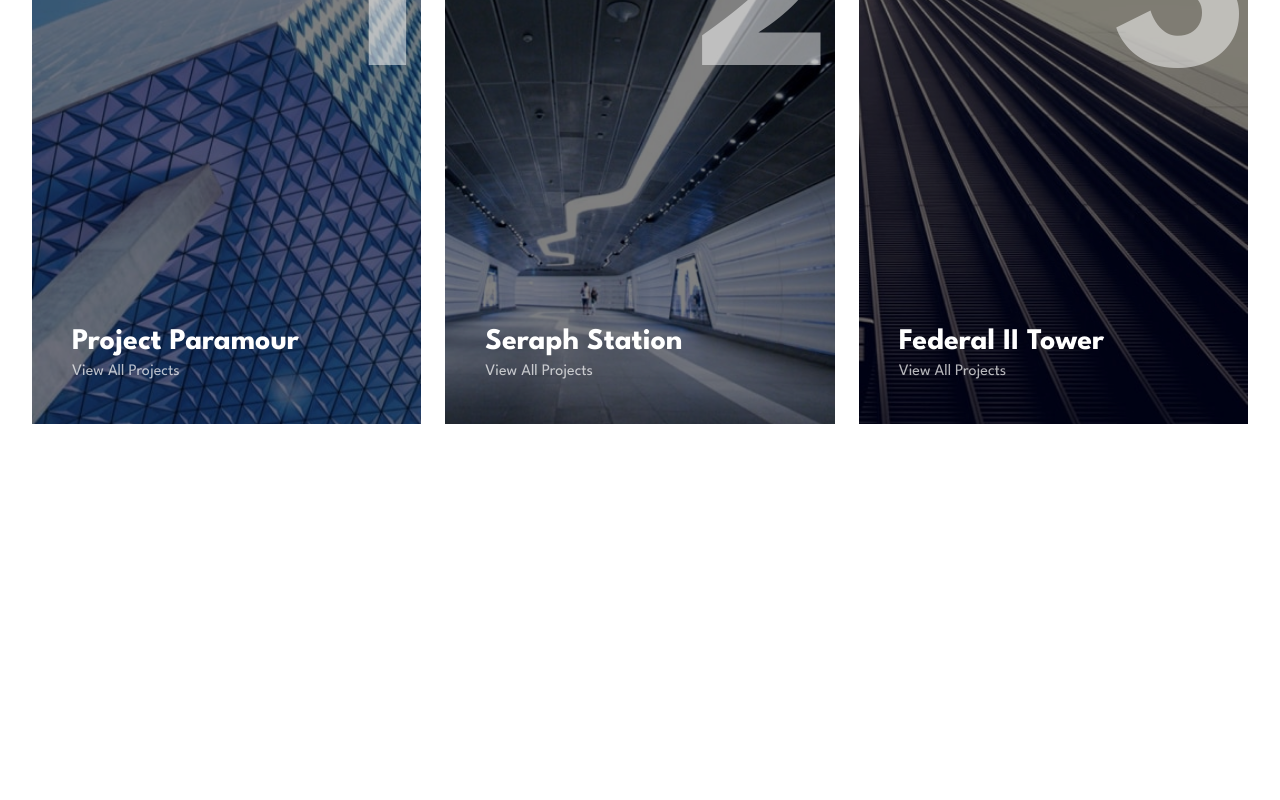
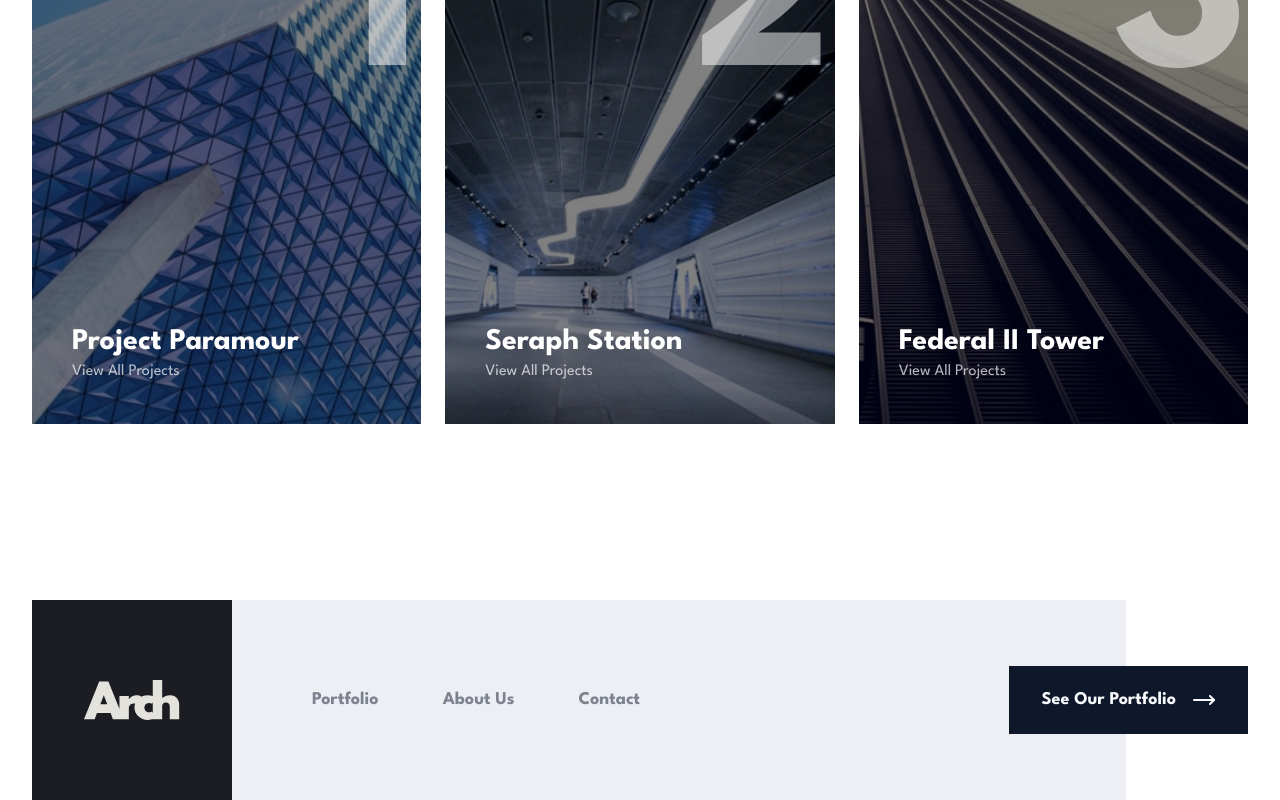
Before and after one commit to AyanorII/arch-studio, a Next.js app: page / in a window 1280 px wide. Shown: the part 2605-3405 px from the top of the page. Before the commit the page ends 3205 px from the top, so only its background shows below. Built offline with nearby package versions, Linux system fonts and the light colour scheme.

Commit message:
add footer

```diff
--- a/app/layout.tsx
+++ b/app/layout.tsx
@@ -4,6 +4,7 @@ import { headers } from "next/headers";
 import "./globals.css";
 
 import { Navbar } from "@/components/navbar";
+import { Footer } from "@/components/pages/footer";
 import { VerticalText } from "@/components/pages/vertical-text";
 
 import { Routes } from "@/lib/constants";
@@ -33,6 +34,7 @@ export default function RootLayout({
 				<Navbar />
 				<VerticalText>{routeName}</VerticalText>
 				<div className="relative">{children}</div>
+				<Footer />
 			</body>
 		</html>
 	);
--- /dev/null
+++ b/components/pages/footer.tsx
@@ -0,0 +1,54 @@
+import Image from "next/image";
+import Link from "next/link";
+
+import { MoveRightIcon } from "lucide-react";
+import { twMerge } from "tailwind-merge";
+
+import { Routes } from "@/lib/constants";
+
+import { Container, buttonVariants } from "../ui";
+
+export const Footer = () => {
+	return (
+		<Container className="p-0 md:max-w-none md:p-0 lg:relative lg:px-8">
+			<footer className="relative mt-16 flex w-full flex-col items-center bg-[#EEEFF4] pb-10 pt-24 md:static md:w-[80%] md:flex-row md:items-center md:gap-10 md:p-0 lg:mt-0 lg:w-[90%] lg:gap-20">
+				<Link
+					href={Routes.Home}
+					className="absolute -top-16 grid place-items-center bg-[#1B1D23] px-8 py-12 md:static lg:h-[200px] lg:w-[200px]"
+				>
+					<Image
+						src="/images/logo.svg"
+						width={58}
+						height={24}
+						alt="Arch"
+						className="h-[40px] w-[96px] invert"
+					/>
+				</Link>
+				<ul className="flex flex-col gap-8 text-center text-lg font-bold text-[#7D828F] md:flex-row md:gap-16">
+					<li>
+						<Link href={Routes.Portfolio}>Portfolio</Link>
+					</li>
+					<li>
+						<Link href={Routes.About}>About Us</Link>
+					</li>
+					<li>
+						<Link href={Routes.Contact}>Contact</Link>
+					</li>
+				</ul>
+				<Link
+					href={Routes.Portfolio}
+					className={twMerge([
+						buttonVariants({
+							variant: "default",
+							size: "lg",
+						}),
+						"text-lg mt-8 md:mt-0 md:absolute md:right-0 lg:right-8",
+					])}
+				>
+					See Our Portfolio
+					<MoveRightIcon className="ml-4" />
+				</Link>
+			</footer>
+		</Container>
+	);
+};
```
